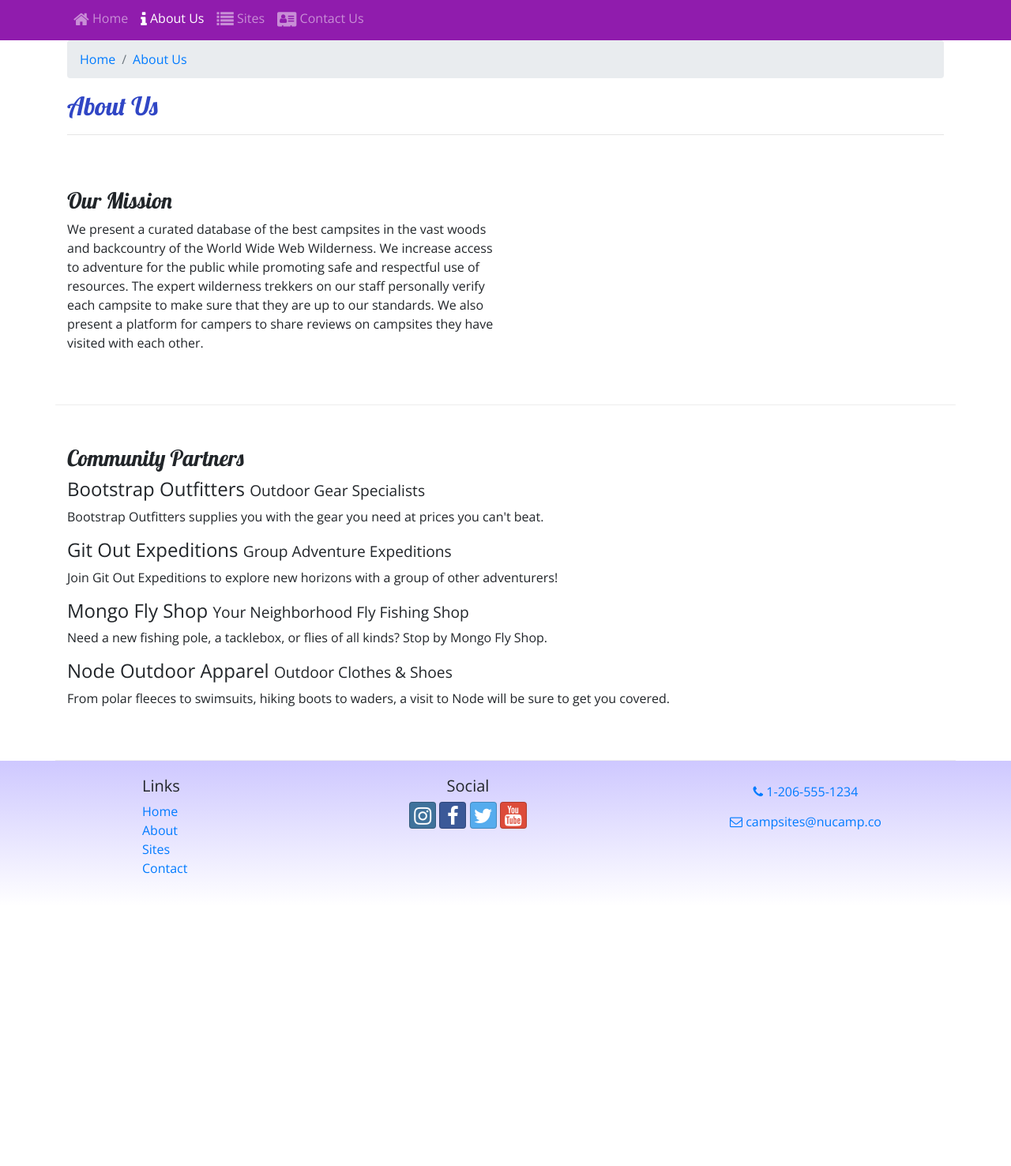
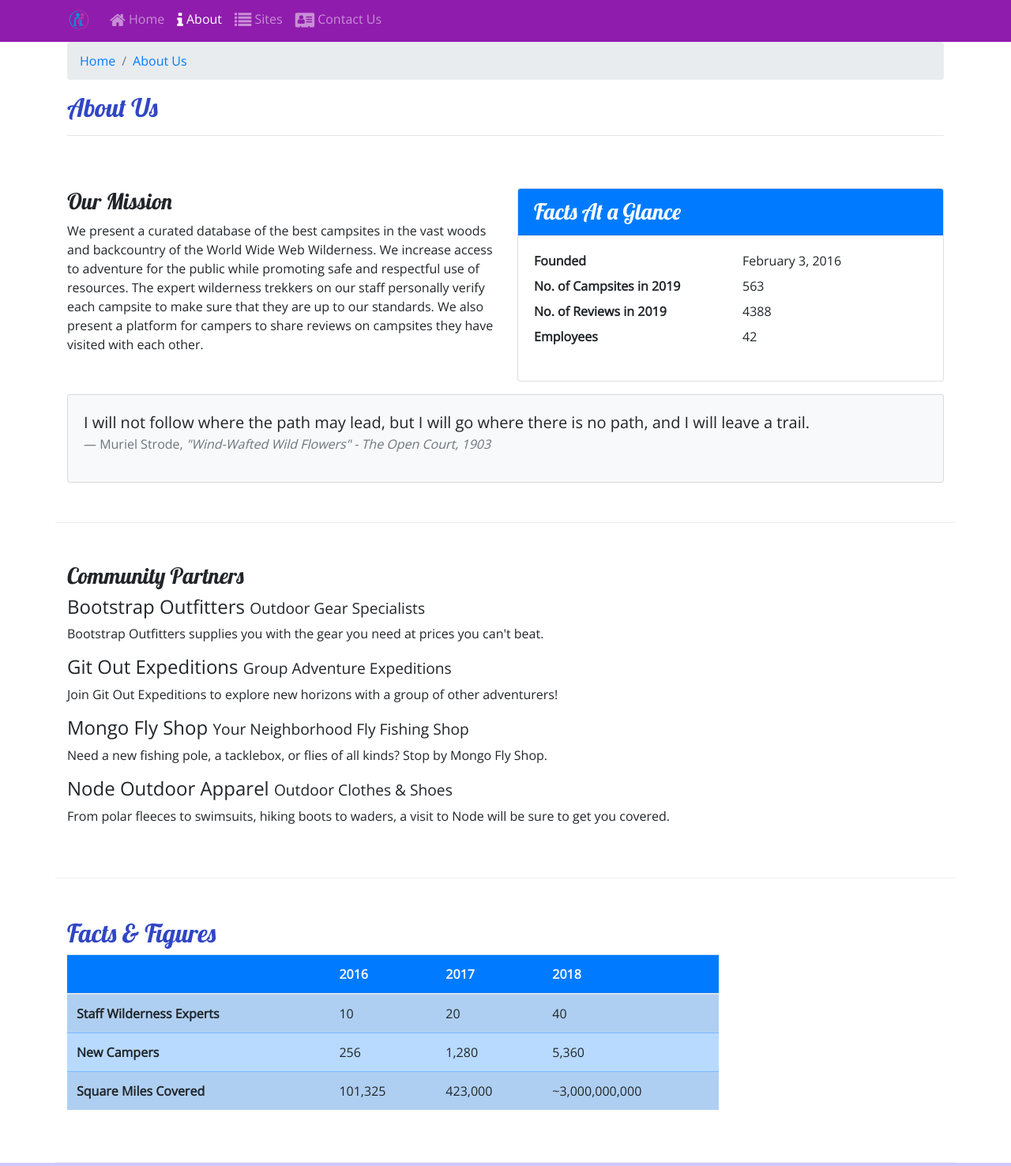
Before and after one commit to jh1978/git-test, a website: page aboutus.html in a window 1280 px wide. Shown: the part 167-1643 px from the top of the page at 79% size. Before the commit the page ends 1314 px from the top, so only its background shows below. Drawn offline with nearby package versions, Linux system fonts and the light colour scheme.

Commit message:
Images and Media

```diff
--- a/aboutus.html
+++ b/aboutus.html
@@ -21,6 +21,9 @@
     <header class="jumbotron jumbotron-fluid">
         <div class="container">
             <div class="row">
+                <div col="col-4 col-sm-3 col-md-2 align-self-center">
+                    <a href="index.html"><img src="img/logo.png" class="img-fluid"></a>
+                </div>
                  <div class="col">
                      <h1>NuCamp</h1>
                      <h2>a better way to camp</h2>
@@ -28,15 +31,17 @@
                 </div>
             </div>
         </header>
+
         <nav class="navbar navbar-expand-sm navbar-dark sticky-top">
            <div class="container">
+               <a class="navbar-brand" href="index.html"><img src="img/logo.png" height="30" width="30" /></a>
              <button class="navbar-toggler ml-auto" type="button" data-toggle="collapse" data-target="#nucampNavbar">
              <span class="navbar-toggler-icon"></span>
              </button>
              <div class="collapse navbar-collapse" id="nucampNavbar">
                 <ul class="navbar-nav">
                     <li class="nav-item"><a class="nav-link" href="index.html"><i class="fa fa-home fa-lg"></i> Home</a></li>
-                    <li class="nav-item active"><a class="nav-link" href="aboutus.html"><i class="fa fa-info fa-lg"></i> About Us</a></li>
+                    <li class="nav-item active"><a class="nav-link" href="aboutus.html"><i class="fa fa-info fa-lg"></i> About</a></li>
                     <li class="nav-item"><a class="nav-link" href="#"><i class="fa fa-list fa-lg"></i> Sites</a></li>
                     <li class="nav-item"><a class="nav-link" href="contactus.html"><i class="fa fa-address-card fa-lg"></i> Contact Us</a></li>
                 </ul>
@@ -54,18 +59,42 @@
                <hr />
             </div>
         </div>
-    </div>
 
-    <div class="container">
         <div class="row row-content">
             <div class="col-sm-6">
                 <h3>Our Mission</h3>
                     <p>We present a curated database of the best campsites in the vast woods and backcountry of the World Wide Web Wilderness. We increase access to adventure for the public while promoting safe and respectful use of resources. The expert wilderness trekkers on our staff personally verify each campsite to make sure that they are up to our standards. We also present a platform for campers to share reviews on campsites they have visited with each other.</p>
             </div>
+            <div class="col-sm-6">
+                <div class="card">
+                    <h3 class="card-header bg-primary text-white">Facts At a Glance</h3>
+                    <div class="card-body">
+                        <dl class="row">
+                            <dt class="col-6">Founded</dt>
+                            <dd class="col-6">February 3, 2016</dd>
+                            <dt class="col-6">No. of Campsites in 2019</dt>
+                            <dd class="col-6">563</dd>
+                            <dt class="col-6">No. of Reviews in 2019</dt>
+                            <dd class="col-6">4388</dd>
+                            <dt class="col-6">Employees</dt>
+                            <dd class="col-6">42</dd>
+                        </dl>
+                    </div>
+                </div>
+            </div>
+            <div class="col">
+                <div class="card bg-light mt-3">
+                    <blockquote class="blockquote card-body">
+                        <p class="mb-0">I will not follow where the path may lead, but I will go where there is no path, and I will leave a trail.</p>
+                        <footer class="blockquote-footer">Muriel Strode,
+                            <cite title="Source Title">"Wind-Wafted Wild Flowers" - The Open Court, 1903
+                            </cite>
+                        </footer>
+                    </blockquote>
+                </div>
             </div>
         </div>
 
-         <div class="container">
             <div class="row row-content">
                 <div class="col">
                     <h3>Community Partners</h3>
@@ -79,9 +108,46 @@
                     <p class="d-none d-sm-block">From polar fleeces to swimsuits, hiking boots to waders, a visit to Node will be sure to get you covered.</p>
                 </div>
             </div>
+            <div class="row row-content">
+                <div class="col-sm-9">
+                    <h2>Facts &amp; Figures</h2>
+                    <div class="table-responsive">
+                           <table class="table table-striped">
+                            <thead>
+                                <tr class="bg-primary text-light">
+                                    <th></th>
+                                    <th>2016</th>
+                                    <th>2017</th>
+                                    <th>2018</th>
+                                </tr>
+                            </thead>
+                            <tbody class="table-primary">
+                                <tr>
+                                    <th>Staff Wilderness Experts</th>
+                                    <td>10</td>
+                                    <td>20</td>
+                                    <td>40</td>
+                                </tr>
+                                <tr>
+                                    <th>New Campers</th>
+                                    <td>256</td>
+                                    <td>1,280</td>
+                                    <td>5,360</td>
+                                </tr>
+                                <tr>
+                                    <th>Square Miles Covered</th>
+                                    <td>101,325</td>
+                                    <td>423,000</td>
+                                    <td>~3,000,000,000</td>
+                                </tr>
+                            </tbody>
+                        </table>
+                    </div>
+                </div>
+           </div>
         </div>
 
-    <footer>
+        <footer class="site-footer">
         <div class="container">
             <div class="row">
                 <div class="col-4 col-sm-2 offset-1">
@@ -106,6 +172,7 @@
                 </div>
            </div>
         </div>
+
     </footer>
        <!-- jQuery must come first, then Popper.js, then the Bootstrap JavaScript plugins.-->
        <script src="node_modules/jquery/dist/jquery.slim.min.js"></script>
--- a/css/styles.css
+++ b/css/styles.css
@@ -16,9 +16,9 @@ header h2 {
   color: #cec8ff;
 }
 
-footer {
-  background-image: linear-gradient(#cec8ff, white);
-  padding: 20px 0;
+.site-footer{
+    background-image: linear-gradient(#CEC8FF, white);
+    padding: 20px 0;
 }
 
 .jumbotron {
```
Also changed, not shown: contactus.html (+5 -1 lines), index.html (+20 -4 lines), img/bootstrap-thumb.png (added), img/breadcrumb-trail-thumb.jpg (added), img/breadcrumb-trail.jpg (added), img/chrome-river-thumb.jpg (added), img/chrome-river.jpg (added), img/logo.png (added), img/react-lake-thumb.jpg (added), img/react-lake.jpg (added), 1 other file. Lines whose indentation alone changed are shown as unchanged.
